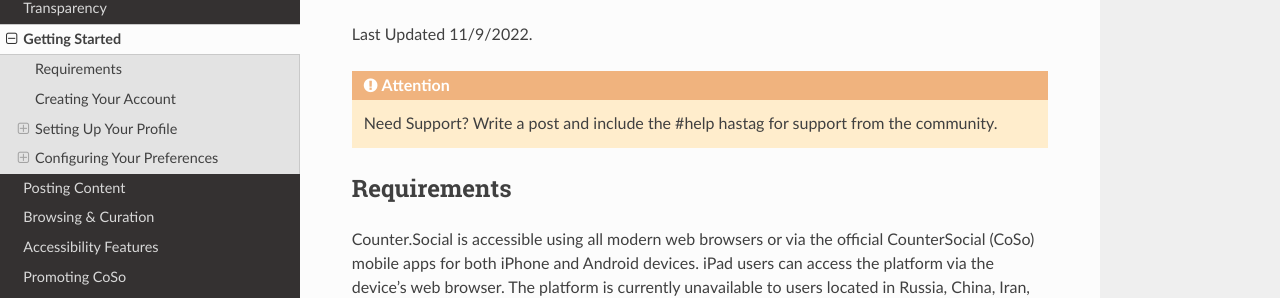
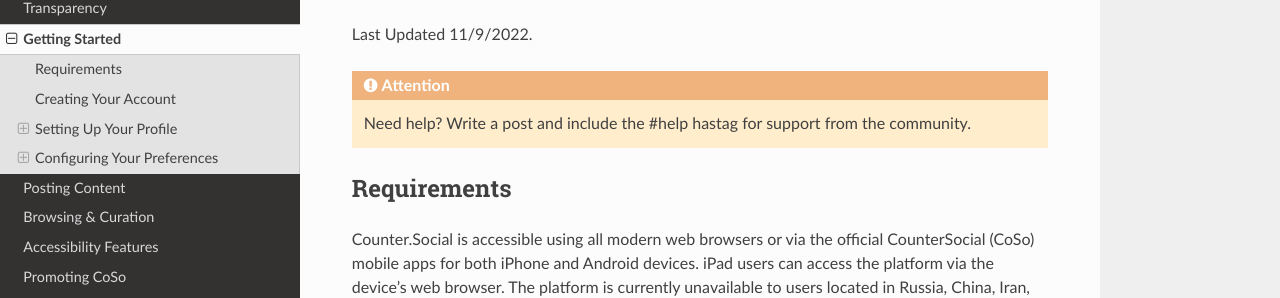
Before and after one commit to itskel/userguide, a Sphinx documentation site: the page built from docs/source/getting-started.rst, in a window 1280 px wide and 900 px high. Shown: the part 137-435 px from the top of the window. Built offline with Sphinx 7.4.7 and the Read the Docs theme 2.0.0, drawn with Linux system fonts in a browser that asks for light colours; pages that are not in the unit, such as notebooks, are missing from menus.

Commit message:
Update getting-started.rst

```diff
--- a/docs/source/getting-started.rst
+++ b/docs/source/getting-started.rst
@@ -3,7 +3,7 @@
 
 Last Updated 11/9/2022.
 
-.. attention:: Need Support? Write a post and include the #help hastag for support from the community.
+.. attention:: Need help? Write a post and include the #help hastag for support from the community.
 
 Requirements
 ------------
```
